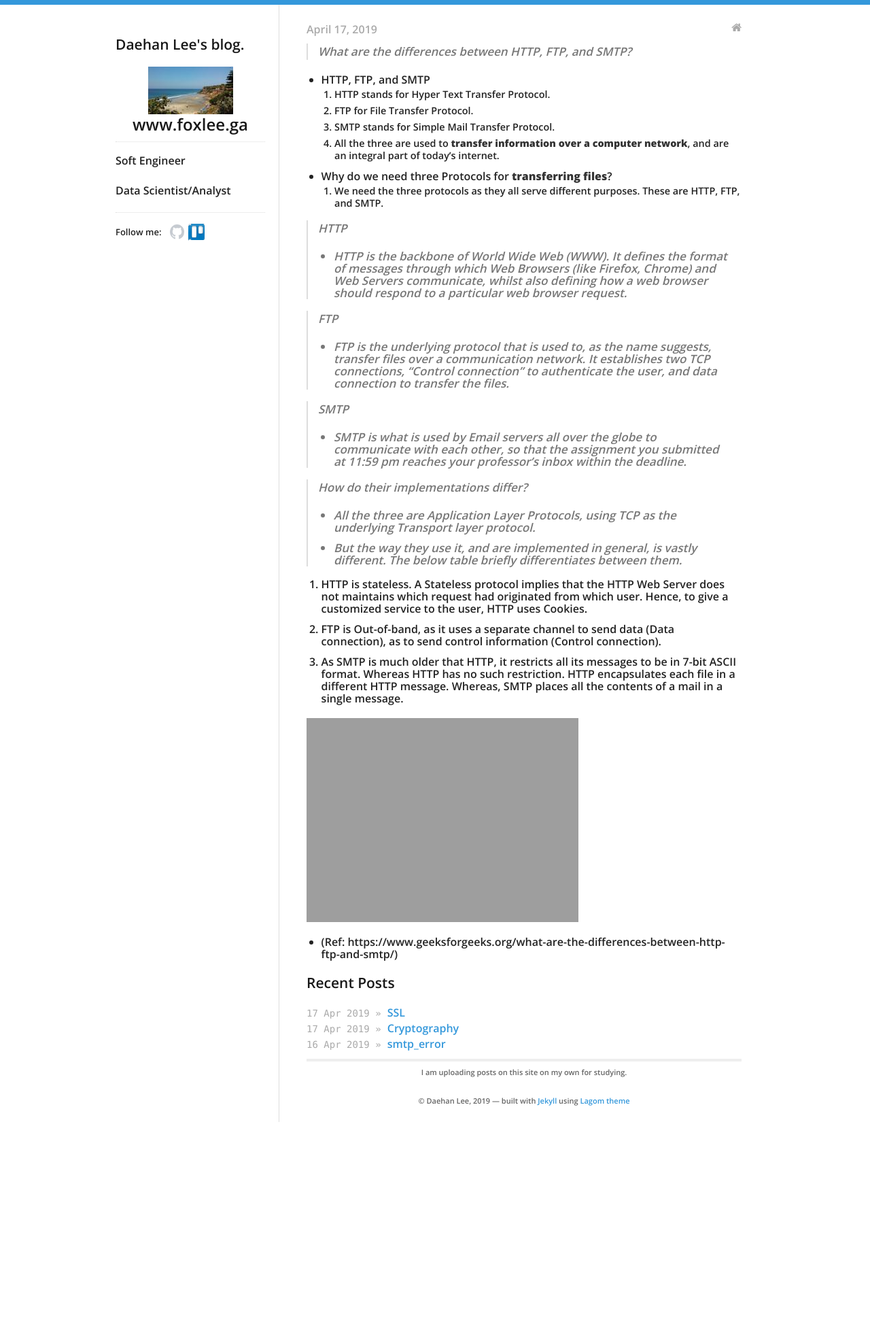
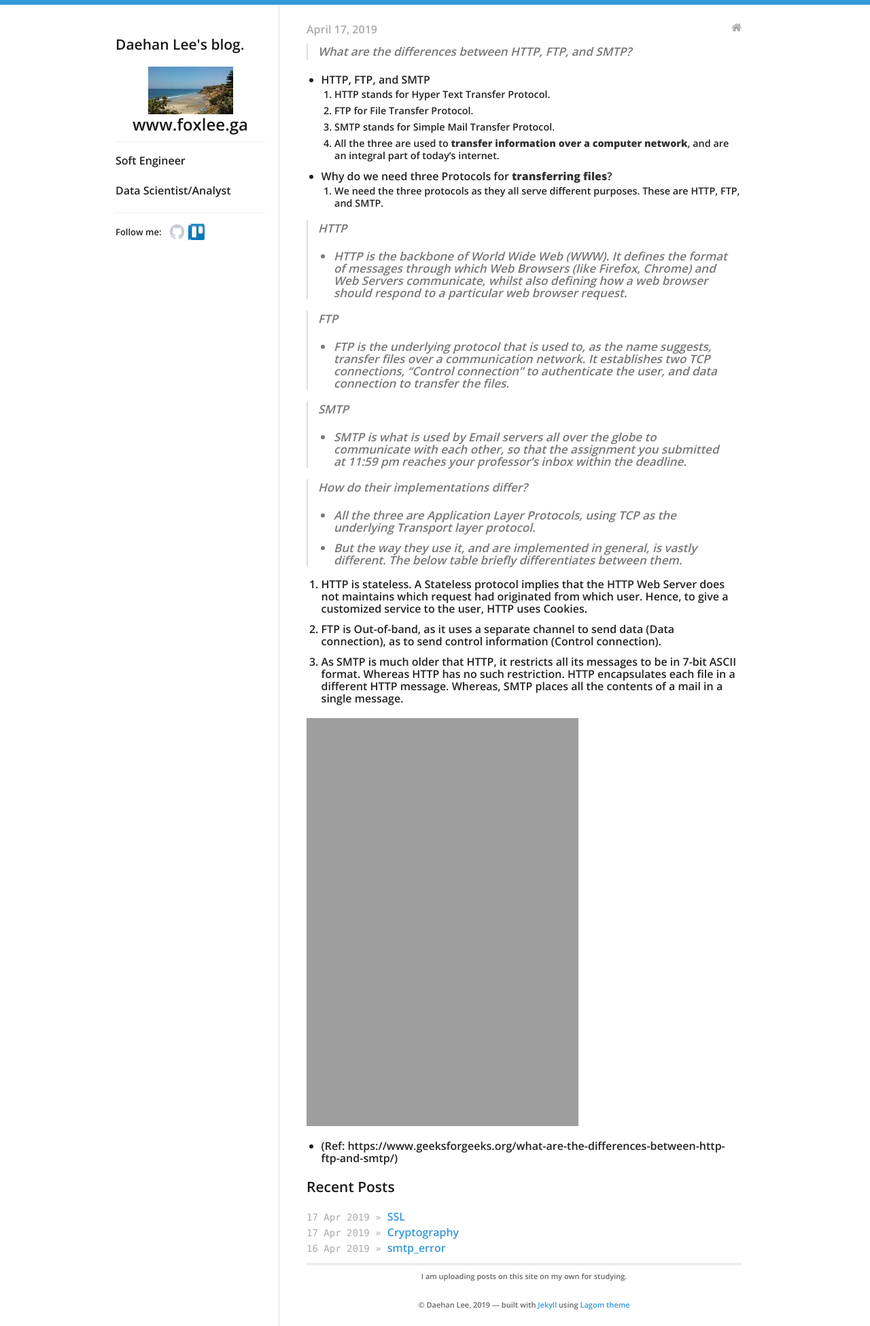
Before and after one commit to daehan0226/Study, a Jekyll site: the page built from _posts/2019-04-17-HTTP-FTP-SMTP.md, in a window 1280 px wide. Shown: the whole page at 68% size. Built offline with Jekyll 4.4.1, drawn with Linux system fonts in a browser that asks for light colours; before the commit the page ends 1650 px from its top, so only the background shows below that.

Commit message:
Update 2019-04-17-HTTP-FTP-SMTP.md

```diff
--- a/_posts/2019-04-17-HTTP-FTP-SMTP.md
+++ b/_posts/2019-04-17-HTTP-FTP-SMTP.md
@@ -37,5 +37,7 @@ categories:
 HTTP encapsulates each file in a different HTTP message. Whereas, SMTP places all the contents of a mail in a single message.
 
 ![Alt text](images/HTTP,SMTP,FTP.png)
+<img src="images/HTTP,SMTP,FTP.png" alt="HTTP,SMTP,FTP">
+
 
 * (Ref: https://www.geeksforgeeks.org/what-are-the-differences-between-http-ftp-and-smtp/)
```
